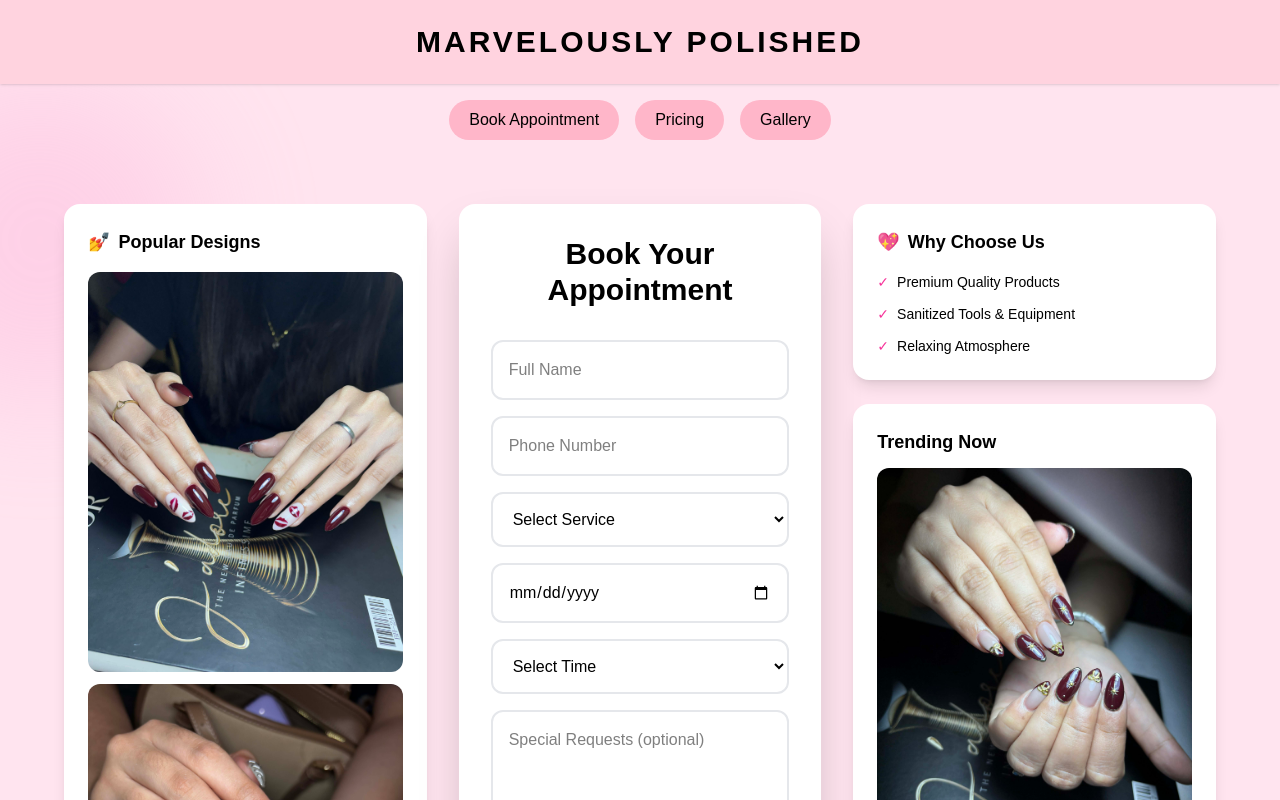
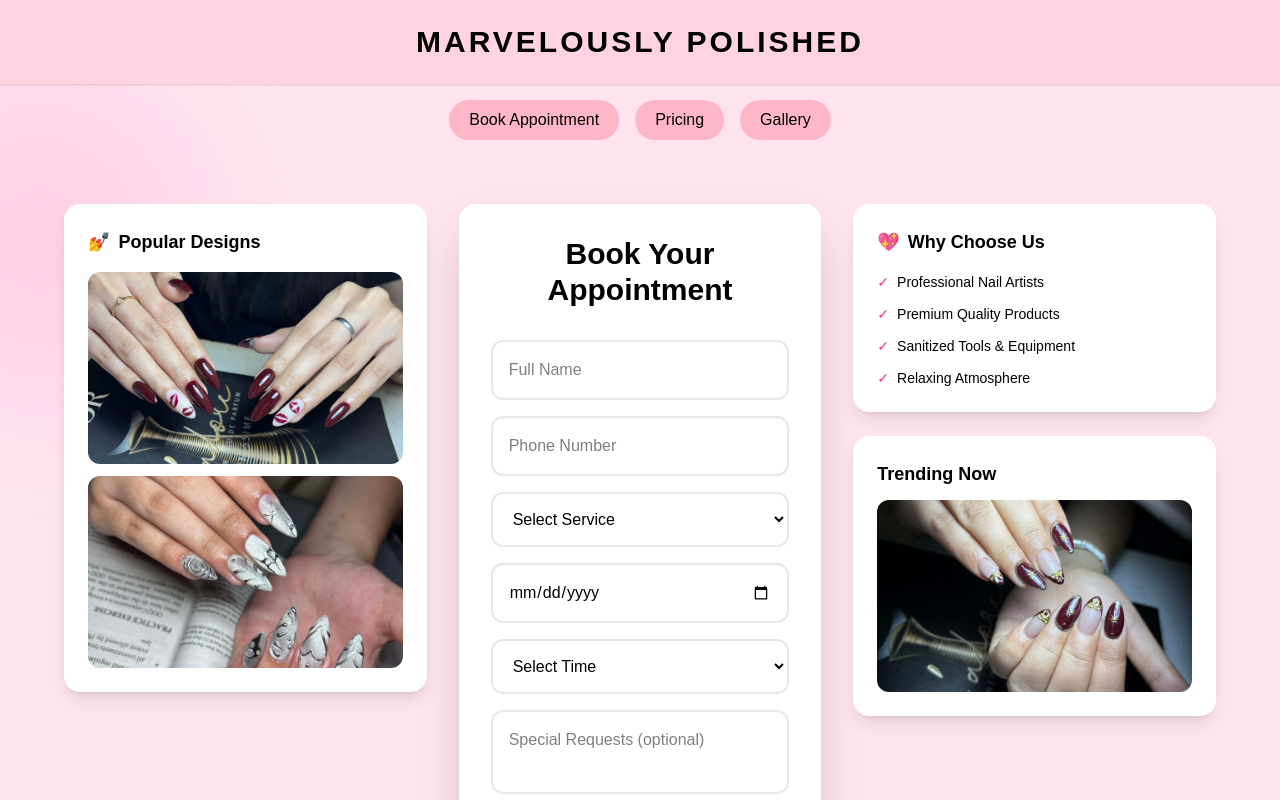
Before and after one commit to rhigovillahermosa18-star/Capstone, a Next.js app: page /book in a window 1280 px wide. Shown: the top 800 px of the page. Built offline with nearby package versions, Linux system fonts and the light colour scheme.

Commit message:
update project files

```diff
--- a/app/book/page.tsx
+++ b/app/book/page.tsx
@@ -13,44 +13,30 @@ export default function Book() {
 
       {/* Header */}
       <div className="bg-[#FFD3DF] py-6 text-center shadow-sm relative z-10">
-        <Link
-          href="/homepage"
-          className="text-3xl tracking-widest font-semibold text-black"
-        >
+        <Link href="/homepage" className="text-3xl tracking-widest font-semibold text-black">
           MARVELOUSLY POLISHED
         </Link>
       </div>
 
       {/* Navigation */}
       <div className="py-4 flex justify-center gap-4 relative z-10">
-        <Link
-          href="/book"
-          className="bg-[#FFB6C9] px-5 py-2 rounded-full text-black hover:bg-pink-400 transition"
-        >
+        <Link href="/book" className="bg-[#FFB6C9] px-5 py-2 rounded-full text-black hover:bg-pink-400 transition">
           Book Appointment
         </Link>
-
-        <Link
-          href="/pricing"
-          className="bg-[#FFB6C9] px-5 py-2 rounded-full text-black hover:bg-pink-400 transition"
-        >
+        <Link href="/pricing" className="bg-[#FFB6C9] px-5 py-2 rounded-full text-black hover:bg-pink-400 transition">
           Pricing
         </Link>
-
-        <Link
-          href="/gallery"
-          className="bg-[#FFB6C9] px-5 py-2 rounded-full text-black hover:bg-pink-400 transition"
-        >
+        <Link href="/gallery" className="bg-[#FFB6C9] px-5 py-2 rounded-full text-black hover:bg-pink-400 transition">
           Gallery
         </Link>
       </div>
 
       {/* Booking Section */}
-      <div className="flex-grow flex justify-center items-center px-6 py-12 relative z-10">
-        <div className="max-w-6xl w-full grid lg:grid-cols-3 gap-8">
+      <div className="flex-grow flex justify-center items-start px-6 py-12 relative z-10">
+        <div className="max-w-6xl w-full grid lg:grid-cols-3 gap-8 items-start">
 
           {/* Left Info Card */}
-          <div className="hidden lg:block space-y-6">
+          <div className="hidden lg:flex flex-col gap-6">
             <div className="bg-white p-6 rounded-2xl shadow-lg">
               <h3 className="text-black font-bold text-lg mb-4 flex items-center gap-2">
                 <span>💅</span> Popular Designs
@@ -59,23 +45,23 @@ export default function Book() {
                 <Image
                   src="/nail1.jpg"
                   width={400}
-                  height={600}
+                  height={400}
                   alt="Nail Design"
-                  className="rounded-xl w-full h-100 object-cover"
+                  className="rounded-xl w-full h-48 object-cover"
                 />
                 <Image
                   src="/nail2.jpg"
                   width={400}
-                  height={600}
+                  height={400}
                   alt="Nail Design"
-                  className="rounded-xl w-full h-100 object-cover"
+                  className="rounded-xl w-full h-48 object-cover"
                 />
               </div>
             </div>
           </div>
 
           {/* Booking Form */}
-          <div className="bg-white p-8 h-180 rounded-2xl shadow-2xl">
+          <div className="bg-white p-8 rounded-2xl shadow-2xl">
             <h2 className="text-center font-bold mb-8 text-black text-3xl">
               Book Your Appointment
             </h2>
@@ -112,13 +98,13 @@ export default function Book() {
 
               <textarea
                 placeholder="Special Requests (optional)"
-                rows={3}
+                rows={2}
                 className="w-full p-4 border-2 border-gray-200 rounded-xl text-black focus:outline-none focus:border-pink-400 transition resize-none"
               />
 
               {/* Design Upload Section */}
               <div className="border-2 border-dashed border-pink-300 rounded-xl p-5 bg-pink-50">
-                <p className="text-black font-semibold mb-1">Upload Your Desired Design 💅</p>
+                <p className="text-black font-semibold mb-1">💅 Upload Your Desired Design</p>
                 <p className="text-gray-500 text-sm mb-3">Share a photo of the nail design you want (PNG, JPG)</p>
                 <input
                   type="file"
@@ -129,7 +115,7 @@ export default function Book() {
 
               <textarea
                 placeholder="Describe your dream design (e.g. French tips, glitter, floral, color preferences...)"
-                rows={3}
+                rows={2}
                 className="w-full p-4 border-2 border-gray-200 rounded-xl text-black focus:outline-none focus:border-pink-400 transition resize-none"
               />
 
@@ -140,12 +126,16 @@ export default function Book() {
           </div>
 
           {/* Right Info Card */}
-          <div className="hidden lg:block space-y-6">
+          <div className="hidden lg:flex flex-col gap-6">
             <div className="bg-white p-6 rounded-2xl shadow-lg text-black">
               <h3 className="font-bold text-lg mb-4 flex items-center gap-2">
                 <span>💖</span> Why Choose Us
               </h3>
               <div className="space-y-3 text-sm">
+                <p className="flex items-start gap-2">
+                  <span className="text-pink-500">✓</span>
+                  <span>Professional Nail Artists</span>
+                </p>
                 <p className="flex items-start gap-2">
                   <span className="text-pink-500">✓</span>
                   <span>Premium Quality Products</span>
@@ -166,9 +156,9 @@ export default function Book() {
               <Image
                 src="/nail3.jpg"
                 width={400}
-                height={600}
+                height={400}
                 alt="Trending Nail"
-                className="rounded-xl w-full h-100 object-cover"
+                className="rounded-xl w-full h-48 object-cover"
               />
             </div>
           </div>
@@ -181,7 +171,6 @@ export default function Book() {
 
           <div className="grid md:grid-cols-3 gap-8 mb-10">
 
-            {/* Brand */}
             <div className="space-y-3">
               <h3 className="text-xl font-bold text-gray-800 tracking-widest">MARVELOUSLY POLISHED</h3>
               <p className="text-gray-700 text-sm leading-relaxed">
@@ -190,7 +179,6 @@ export default function Book() {
               <p className="text-pink-600 font-medium text-sm">Beauty Starts From Tips to Toes 💅</p>
             </div>
 
-            {/* Quick Links */}
             <div className="space-y-3">
               <h4 className="font-bold text-gray-800 text-lg">Quick Links</h4>
               <div className="space-y-2 text-sm">
@@ -201,7 +189,6 @@ export default function Book() {
               </div>
             </div>
 
-            {/* Contact */}
             <div className="space-y-3">
               <h4 className="font-bold text-gray-800 text-lg">Contact Us</h4>
               <div className="space-y-2 text-sm text-gray-700">
```
